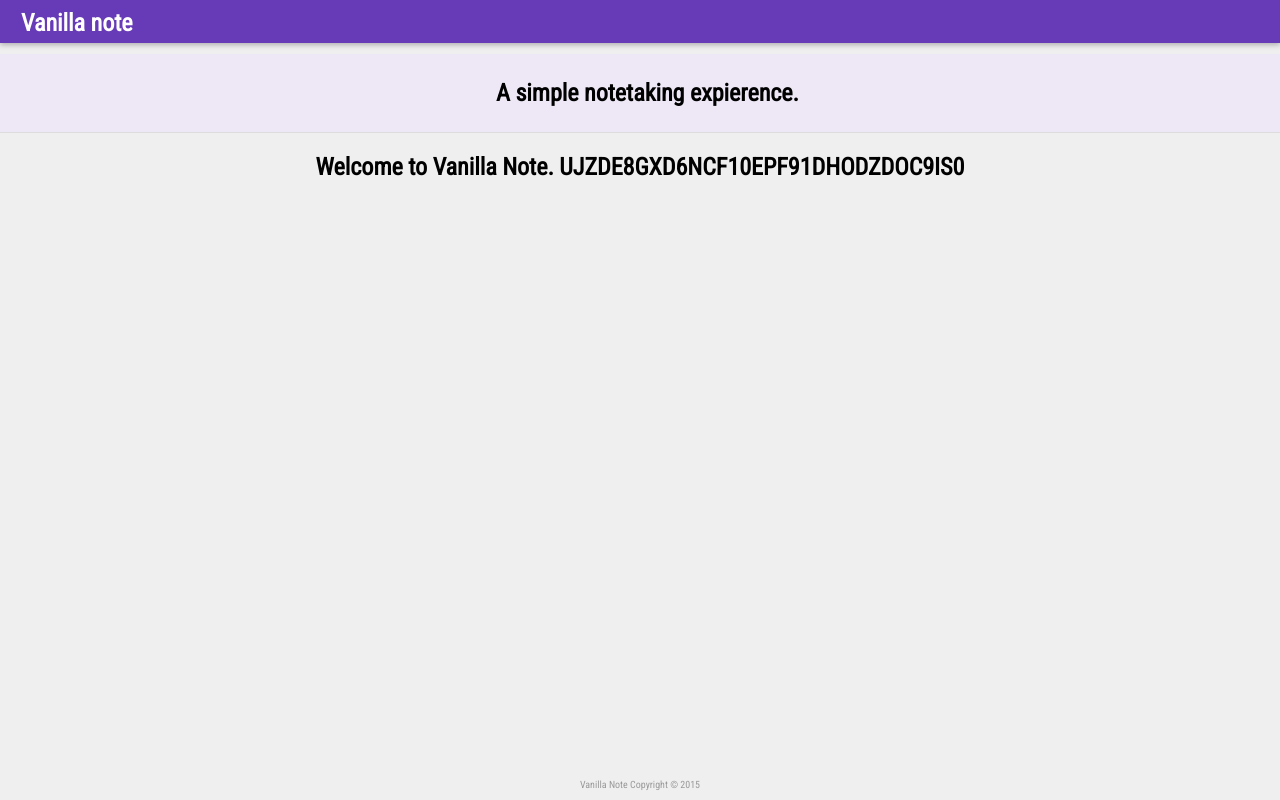
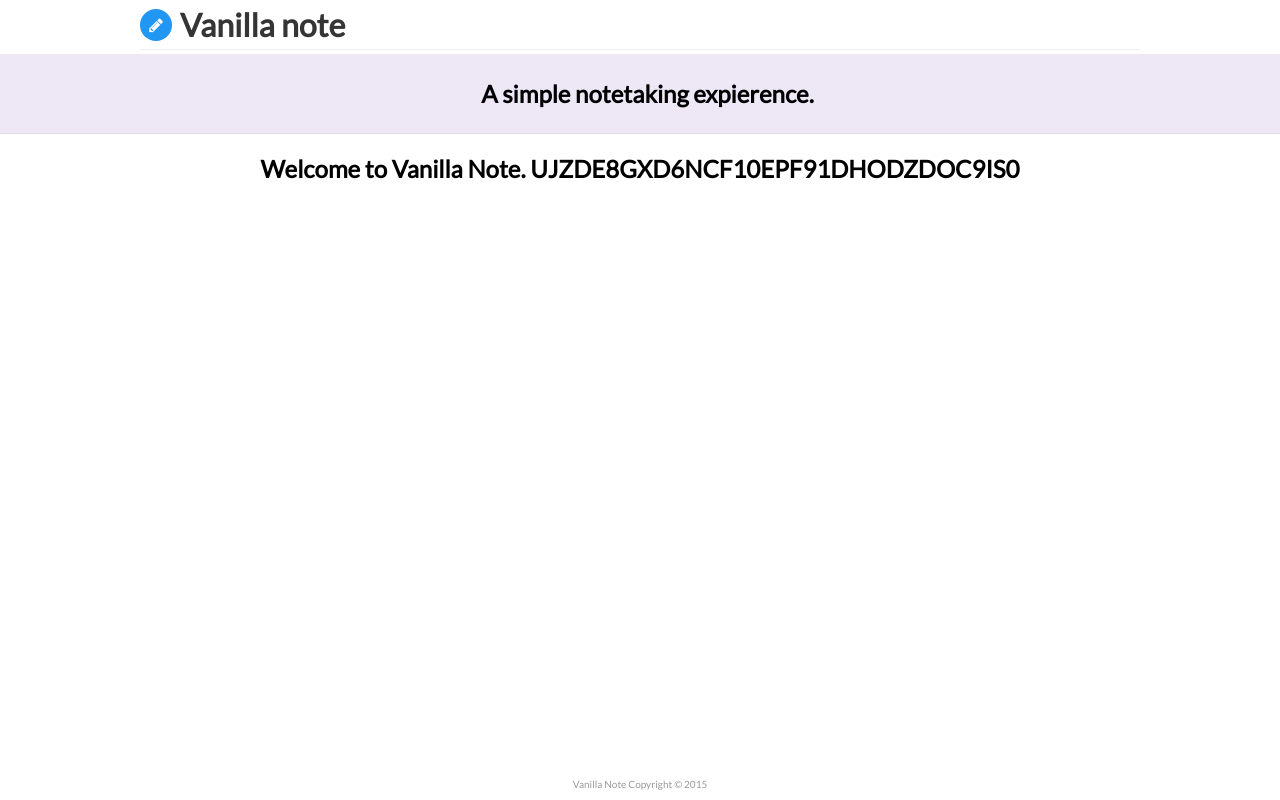
Before and after one commit to joelcolucci/vanillanote, a Flask app: page / in a window 1280 px wide. Run offline with Flask 2, Linux system fonts and the light colour scheme; some libraries are stand-ins or nearby versions.

Commit message:
impd new header for login page

```diff
--- a/static/css/layout.css
+++ b/static/css/layout.css
@@ -10,6 +10,7 @@
     -moz-box-sizing: border-box;
     box-sizing: border-box;
     font-family: 'Roboto Condensed', sans-serif;
+      font-family: 'Lato', sans-serif;
     -webkit-font-smoothing: antialiased;
 }
 
@@ -26,6 +27,76 @@ body {
 }
 
 
+
+
+
+.btn-login {
+    display: inline-block;
+    height: 30px;
+    padding-top: 5px;
+}
+
+.column-half {
+    display: inline-block;
+    width: 49%;
+}
+
+
+
+
+
+
+/*------------------------------------*\
+    #LOGIN-VIEW-STYLES
+\*------------------------------------*/
+
+.login-page {
+    background: #fff;
+}
+
+.login-header {
+    position: fixed;
+    top: 0;
+    left: 0;
+    right: 0;
+    margin: 0 auto;
+    max-width: 1000px;
+    border-bottom: 1px solid #eee;
+}
+
+.login-header > * {
+    vertical-align: middle;
+}
+
+.logo-box {
+    display: inline-block;
+}
+
+.logo-box > a > * {
+    vertical-align: middle;
+}
+
+.logo-box a {
+    text-decoration: none;
+}
+
+.logo-pencil {
+    display: inline-block;
+    height: 32px;
+    width: 32px;
+    padding: 6px 0 0;
+    background: #2196F3;
+    color: #fff;
+    border-radius: 50%;
+    text-align: center;
+}
+
+.logo-heading {
+    display: inline-block;
+    margin: 5px 5px;
+    color: #353535;
+    font-family: 'Lato', sans-serif;
+}
 
 
 
@@ -70,9 +141,7 @@ body {
 
 }
 
-.btn-signin {
-    padding: 8px 5px 5px;
-}
+
 
 
 /*------------------------------------*\
--- a/templates/wrapper_login.html
+++ b/templates/wrapper_login.html
@@ -6,23 +6,29 @@
     <meta name="viewport" content="width=device-width, initial-scale=1">
     <title>Vanilla Note</title>
     <link href='http://fonts.googleapis.com/css?family=Roboto+Condensed|Courgette' rel='stylesheet' type='text/css'>
+    <link href='http://fonts.googleapis.com/css?family=Lato' rel='stylesheet' type='text/css'>
+    <link rel="stylesheet" href="//maxcdn.bootstrapcdn.com/font-awesome/4.3.0/css/font-awesome.min.css">
     <link href="{{ url_for('static', filename='css/normalize.css') }}" rel="stylesheet">
 
     <link href="{{ url_for('static', filename='css/theme.css') }}" rel="stylesheet">
     <link href="{{ url_for('static', filename='css/layout.css') }}" rel="stylesheet">
-    <link href="{{ url_for('static', filename='css/styles.css') }}" rel="stylesheet">
 
     <!--LOAD PRE-REQUISITES FOR GOOGLE SIGN IN -->
     <script src="//ajax.googleapis.com/ajax/libs/jquery/1.8.2/jquery.min.js"></script>
     <script src="//apis.google.com/js/platform.js?onload=start"></script>
 </head>
 <body class="login-page">
-    <div class="primary-toolbar">
-        <div class="toolbar-section">
-            <h1 class="primary-toolbar-heading heading-xl">Vanilla note</h1>
+    <header class="login-header">
+        <div class="column-half">
+            <div class="logo-box">
+                <a href="/">
+                    <div class="logo-pencil"><i class="fa fa-pencil"></i></div>
+                    <h1 class="logo-heading">Vanilla note</h1>
+                </a>
+            </div>
         </div>
-        <div class="toolbar-section text-right">
-            <div id="signInButton" class="btn-signin">
+        <div class="column-half text-right">
+            <div id="signInButton" class="btn-login">
                 <span class="g-signin"
                 data-scope="openid email"
                 data-clientid="980973912000-75uth7aseggpkhdp099henelus6c23pv.apps.googleusercontent.com"
@@ -34,7 +40,7 @@
                 </span>
             </div>
         </div>
-    </div>
+    </header>
 
     {% block content %}
     {% endblock %}
```
Also changed, not shown: 1 other file.
